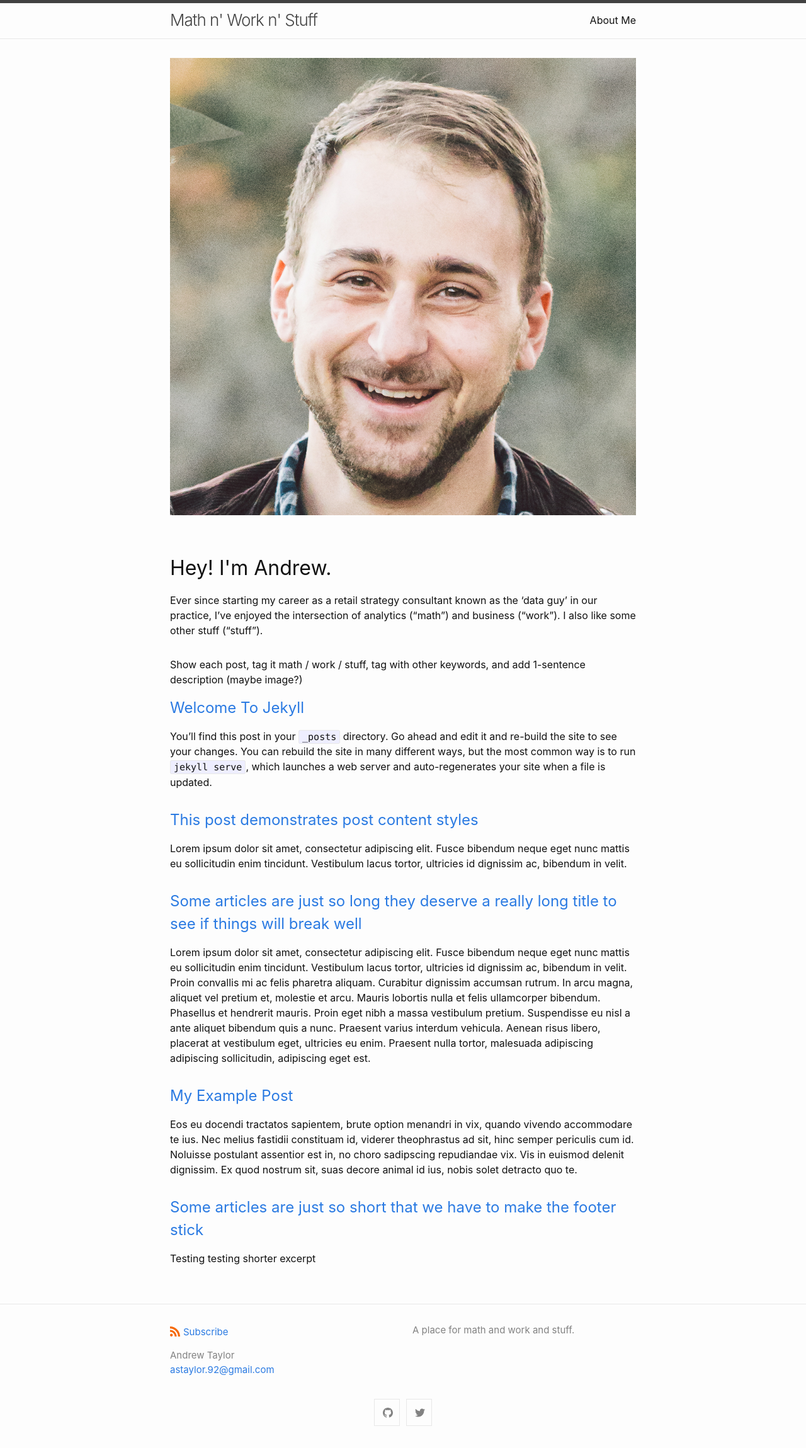
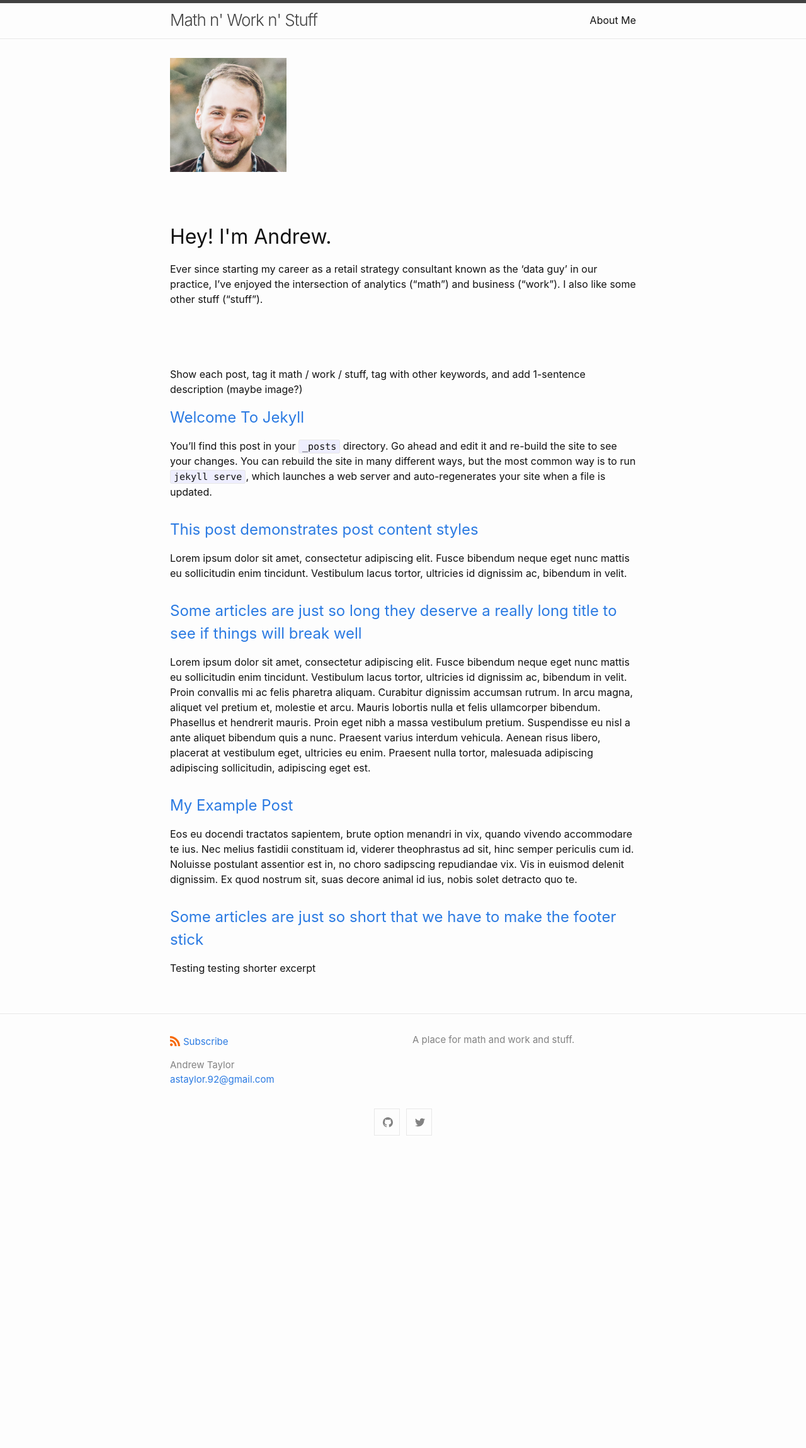
Before and after one commit to astaylor92/astaylor92.github.io, a Jekyll site: the page built from docs/index.markdown, in a window 1280 px wide. Shown: the whole page at 63% size. Built offline with Jekyll 4.4.1, drawn with Linux system fonts in a browser that asks for light colours; after the commit the page ends 1838 px from its top, so only the background shows below that.

Commit message:
Update custom-styles.scss

```diff
--- a/docs/_sass/minima/custom-styles.scss
+++ b/docs/_sass/minima/custom-styles.scss
@@ -1,5 +1,10 @@
 // Placeholder to allow defining custom styles that override everything else.
 // (Use `_sass/minima/custom-variables.scss` to override variable defaults)
-.imgmodule{
-    display: inline !important;
+.headshot{
+    display: inline-block !important;
+    width: 30%;
 }
+.intro_text{
+    display: inline-block !important;
+    width: 70%;
+}
```
